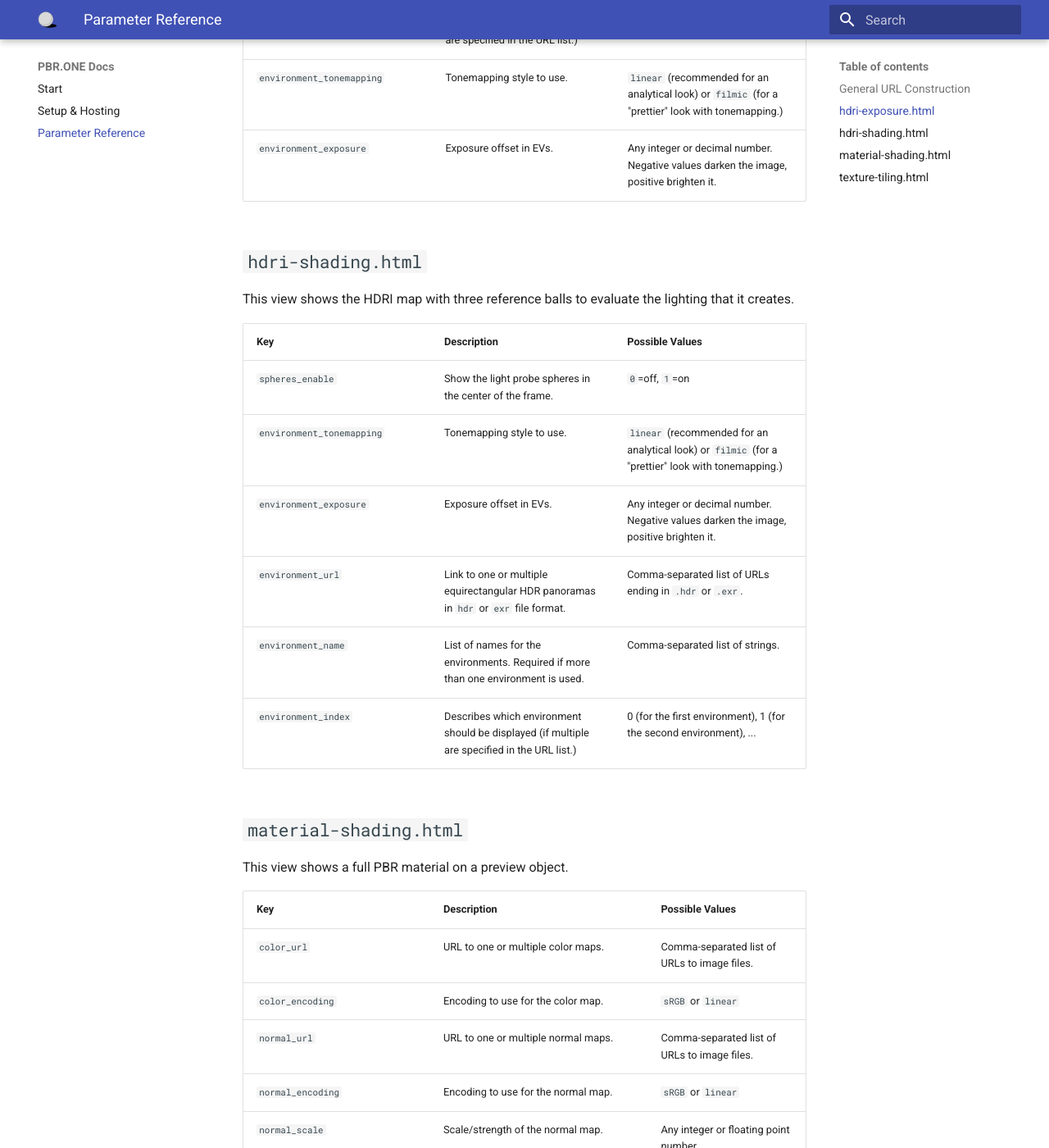
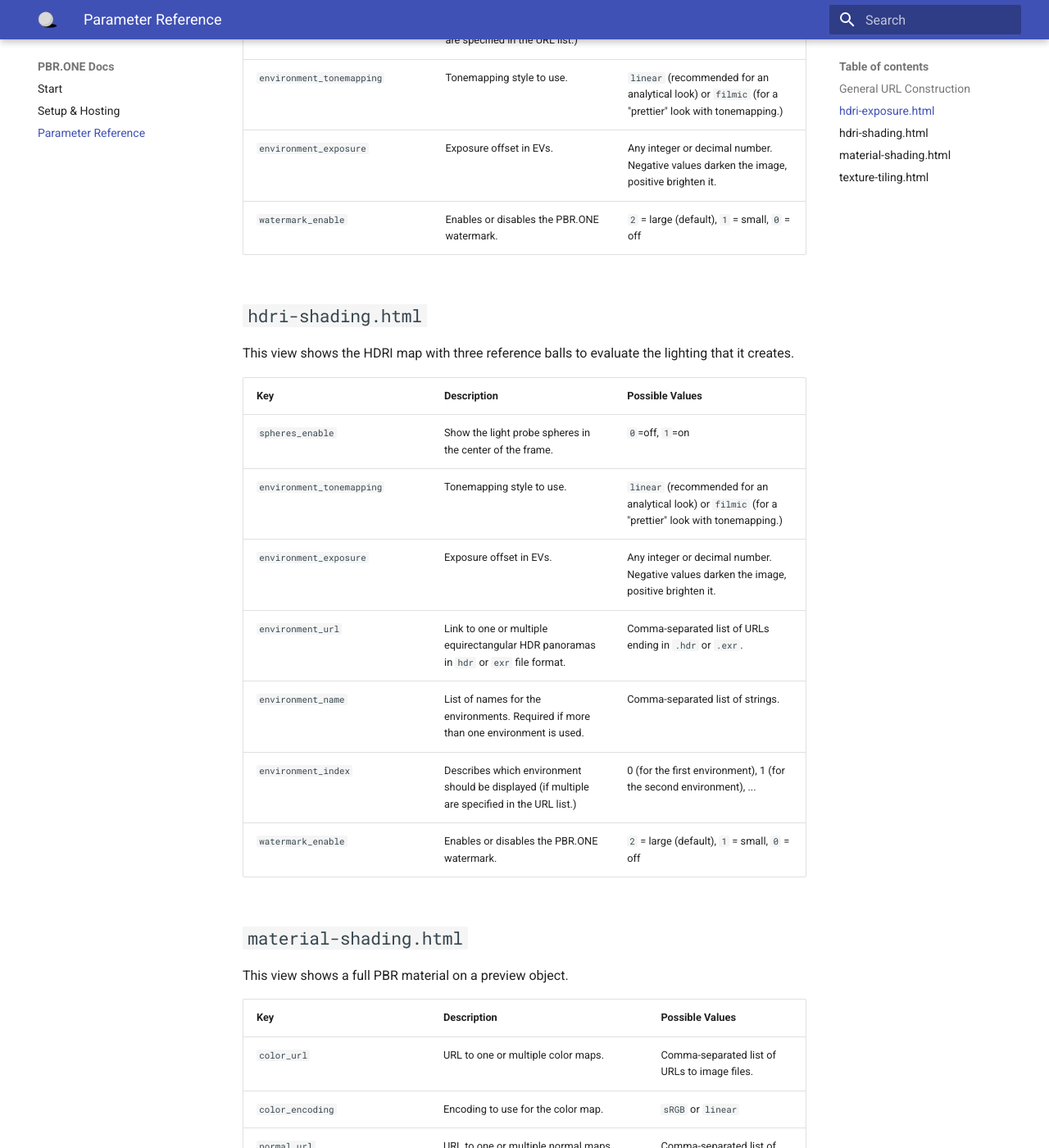
Before and after one commit to struffel/PBR.ONE, an MkDocs documentation site: the page built from docs/docs/parameter-reference.md, in a window 1280 px wide and 1400 px high, scrolled down 985 px. Shown: the whole window at 82% size. Built offline with MkDocs 1.6.1 and Material for MkDocs 9.7.7, drawn with Linux system fonts in a browser that asks for light colours; some of the changed text lies outside the part shown.

Commit message:
Add watermark parameter to docs

```diff
--- a/docs/docs/parameter-reference.md
+++ b/docs/docs/parameter-reference.md
@@ -24,6 +24,7 @@ This view shows an HDR image as-is to evaluate its dynamic range.
 |`environment_index`| Describes which environment should be displayed (if multiple are specified in the URL list.) |0 (for the first environment), 1 (for the second environment), ...|
 | `environment_tonemapping` | Tonemapping style to use. | `linear` (recommended for an analytical look) or `filmic` (for a "prettier" look with tonemapping.) |
 | `environment_exposure` | Exposure offset in EVs. | Any integer or decimal number. Negative values darken the image, positive brighten it. |
+| `watermark_enable` | Enables or disables the PBR.ONE watermark. | `2` = large (default), `1` = small, `0` = off |
 
 ## `hdri-shading.html`
 This view shows the HDRI map with three reference balls to evaluate the lighting that it creates.
@@ -36,6 +37,7 @@ This view shows the HDRI map with three reference balls to evaluate the lighting
 |`environment_url`| Link to one or multiple equirectangular HDR panoramas in `hdr` or `exr` file format.|Comma-separated list of URLs ending in `.hdr` or `.exr`. |
 |`environment_name`| List of names for the environments. Required if more than one environment is used. |Comma-separated list of strings.|
 |`environment_index`| Describes which environment should be displayed (if multiple are specified in the URL list.) |0 (for the first environment), 1 (for the second environment), ...|
+| `watermark_enable` | Enables or disables the PBR.ONE watermark. | `2` = large (default), `1` = small, `0` = off |
 
 ## `material-shading.html`
 This view shows a full PBR material on a preview object.
@@ -67,6 +69,7 @@ This view shows a full PBR material on a preview object.
 | `geometry_subdivisions` | Number of subdivisions. | Integer number |
 | `tiling_scale` | Texture scaling. | Integer or floating point number. |
 | `clayrender_enable`| Displays a clayrender (by disabling the color map)|`0` or `1`|
+| `watermark_enable` | Enables or disables the PBR.ONE watermark. | `2` = large (default), `1` = small, `0` = off |
 
 ## `texture-tiling.html`
 This view shows individual texture maps in a tiled view.
@@ -77,3 +80,4 @@ This view shows individual texture maps in a tiled view.
 | `texture_name`| List of names for the textures. Required if more than one texture is used. |Comma-separated list of Strings.|
 | `texture_index`|Describes which environment should be displayed (if multiple are specified).|
 | `texture_size` | Default scaling of the texture. | Integer or floating point number. |
+| `watermark_enable` | Enables or disables the PBR.ONE watermark. | `2` = large (default), `1` = small, `0` = off |
```
